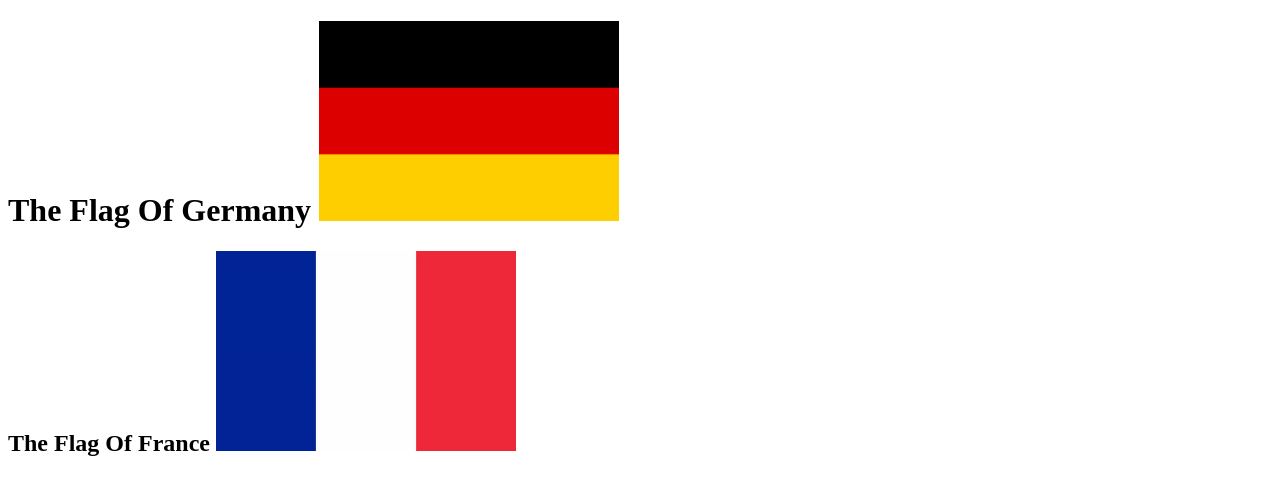
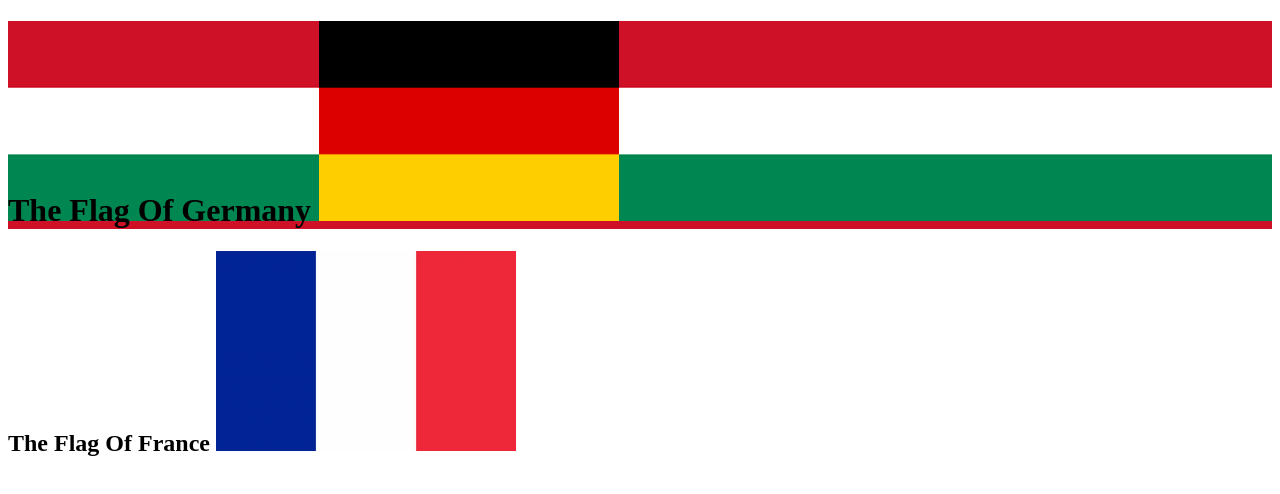
Before and after one commit to JebHarrison/Flag-Challenge, a plain HTML site: page index.html/index.html in a window 1280 px wide. In both pictures the pointer is over the element "The Flag Of Germany". Drawn offline with Linux system fonts and the light colour scheme.

Commit message:
added speach marks to the background url

```diff
--- a/index.html/styles.css
+++ b/index.html/styles.css
@@ -4,6 +4,6 @@
     background: url("images/German-Flag.jpg.png")
 }
 
-.effect:hover {
-    background: url(images/Hungarianflag.png);
+.card:hover {
+    background: url("images/Hungarianflag.png");
 }
```
